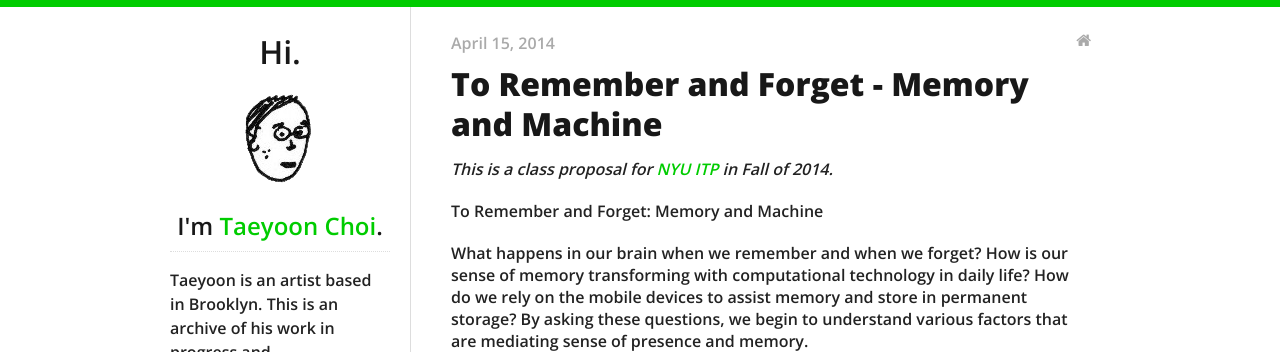
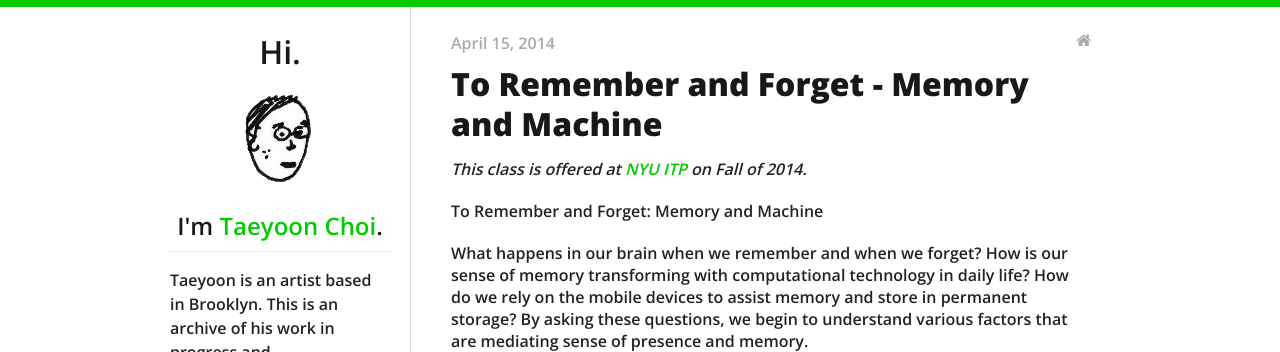
Before and after one commit to tchoi8/tchoi8.github.io, a Jekyll site: the page built from _posts/2014-04-15-memory-class-ITP.md, in a window 1280 px wide and 900 px high. Shown: the top 352 px of the window. Built offline with Jekyll 4.4.1, drawn with Linux system fonts in a browser that asks for light colours; nearby versions of some CDN libraries.

Commit message:
offered now

```diff
--- a/_posts/2014-04-15-memory-class-ITP.md
+++ b/_posts/2014-04-15-memory-class-ITP.md
@@ -7,7 +7,7 @@ categories:
 ---
 
 
-*This is a class proposal for <a href="http://itp.nyu.edu/sigs/program/">NYU ITP</a> in Fall of 2014.*
+*This class is offered at <a href="http://itp.nyu.edu/sigs/program/">NYU ITP</a> on Fall of 2014.*
 
 
 To Remember and Forget: Memory and Machine
```
